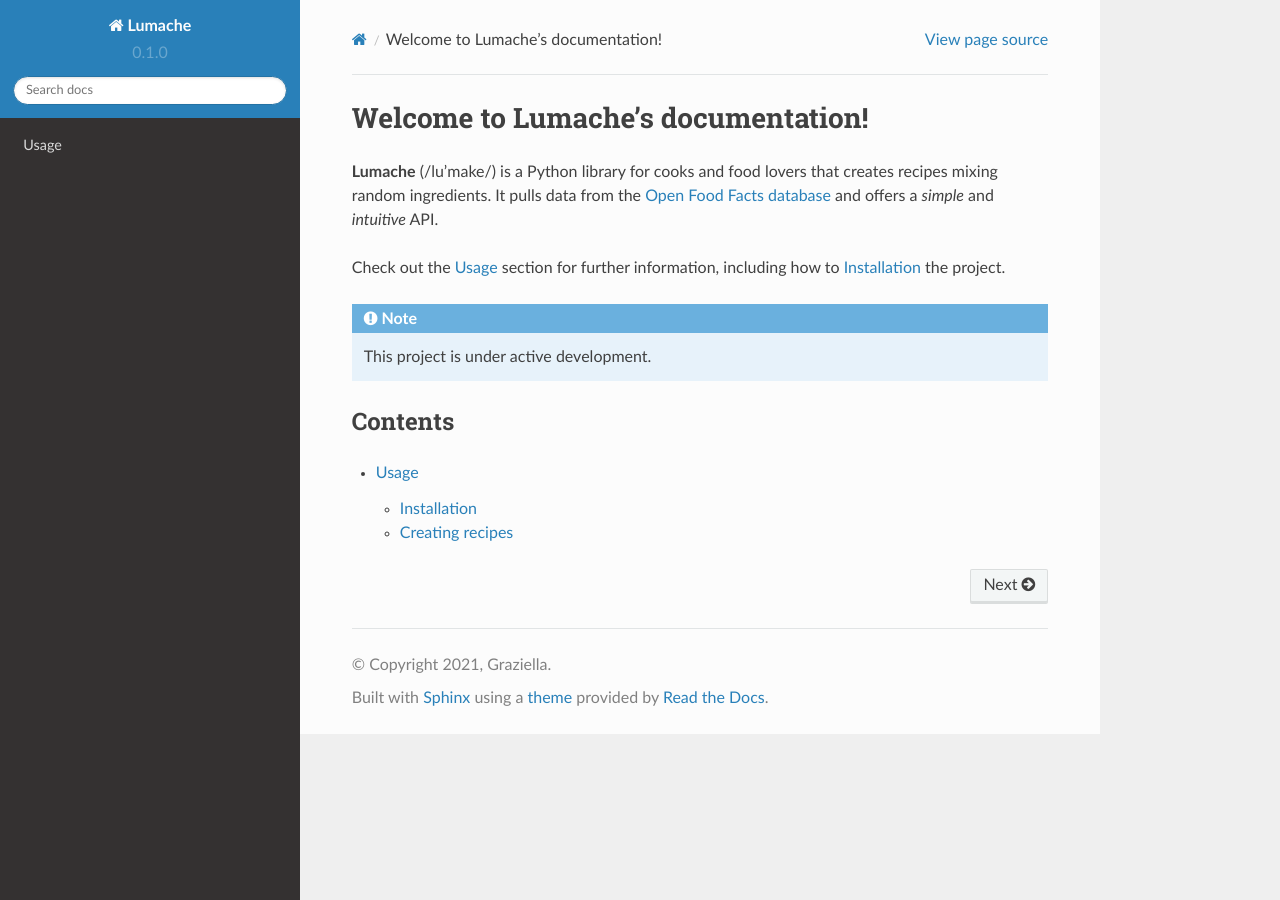
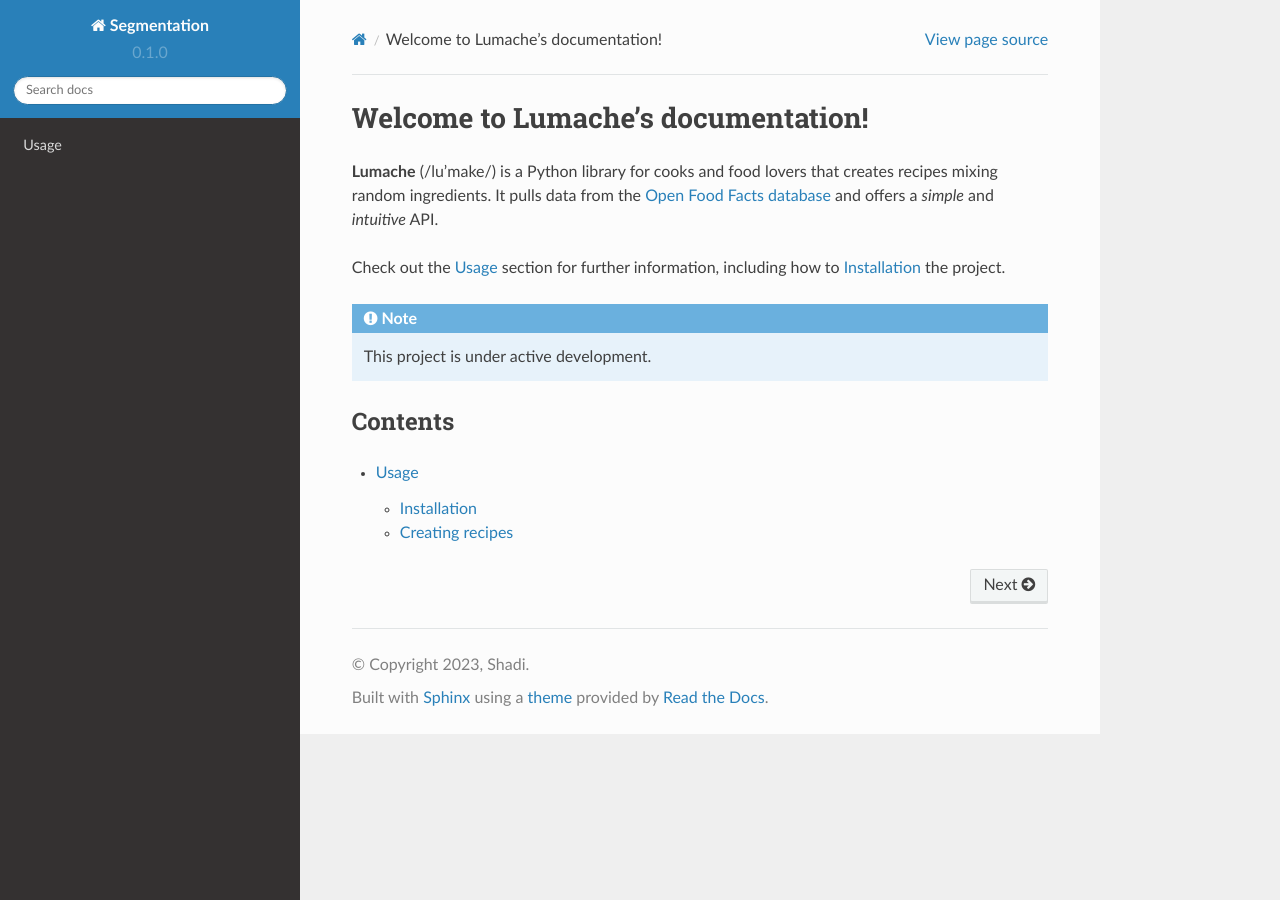
Before and after one commit to shadimasoumi/Segmentation, a Sphinx documentation site: the page built from docs/source/index.rst, in a window 1280 px wide. Built offline with Sphinx 7.4.7 and the Read the Docs theme 2.0.0, drawn with Linux system fonts in a browser that asks for light colours; pages that are not in the unit, such as notebooks, are missing from menus.

Commit message:
Update conf.py

```diff
--- a/docs/source/conf.py
+++ b/docs/source/conf.py
@@ -2,9 +2,9 @@
 
 # -- Project information
 
-project = 'Lumache'
-copyright = '2021, Graziella'
-author = 'Graziella'
+project = 'Segmentation'
+copyright = '2023, Shadi'
+author = 'Shadi'
 
 release = '0.1'
 version = '0.1.0'
```
